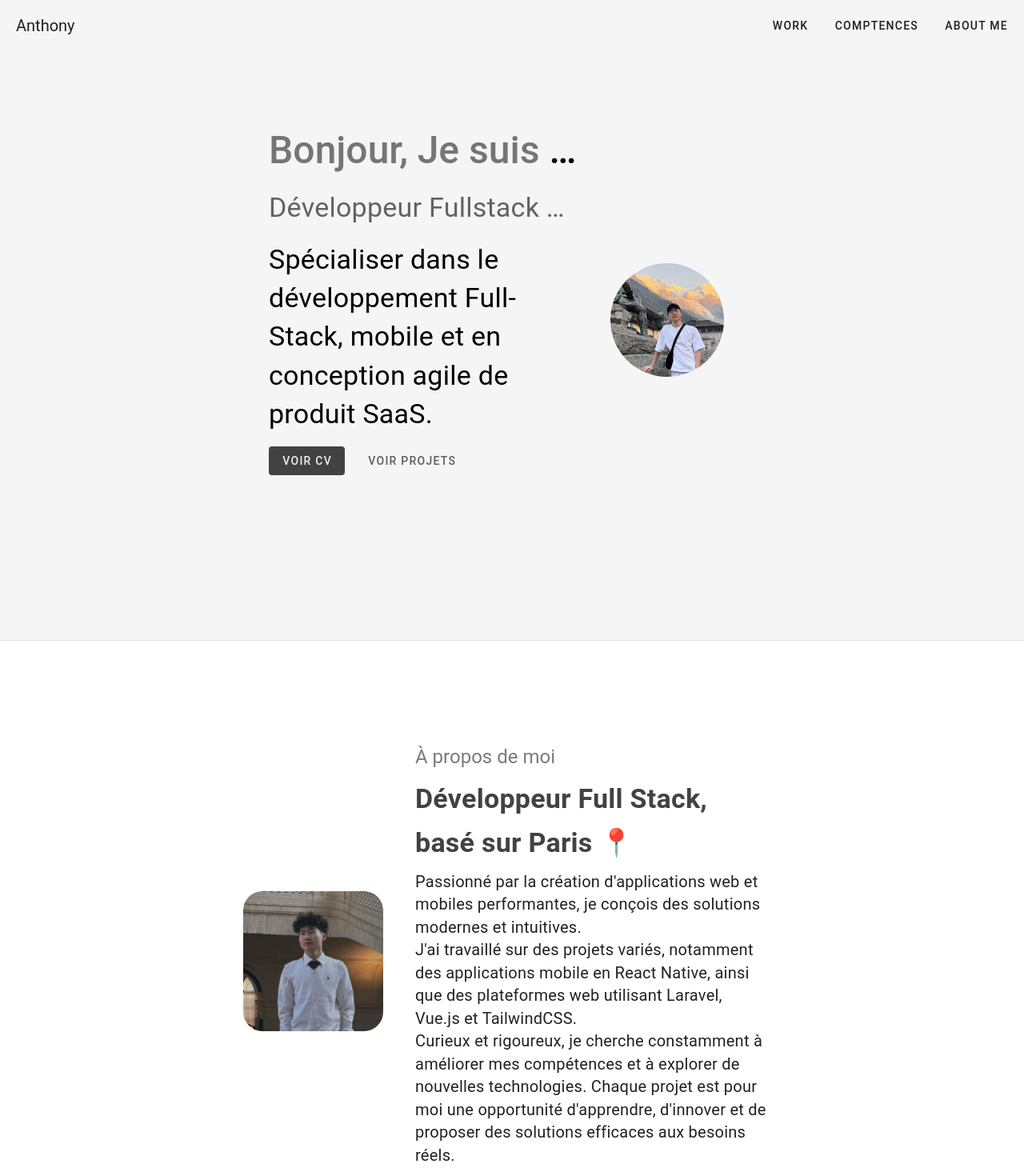
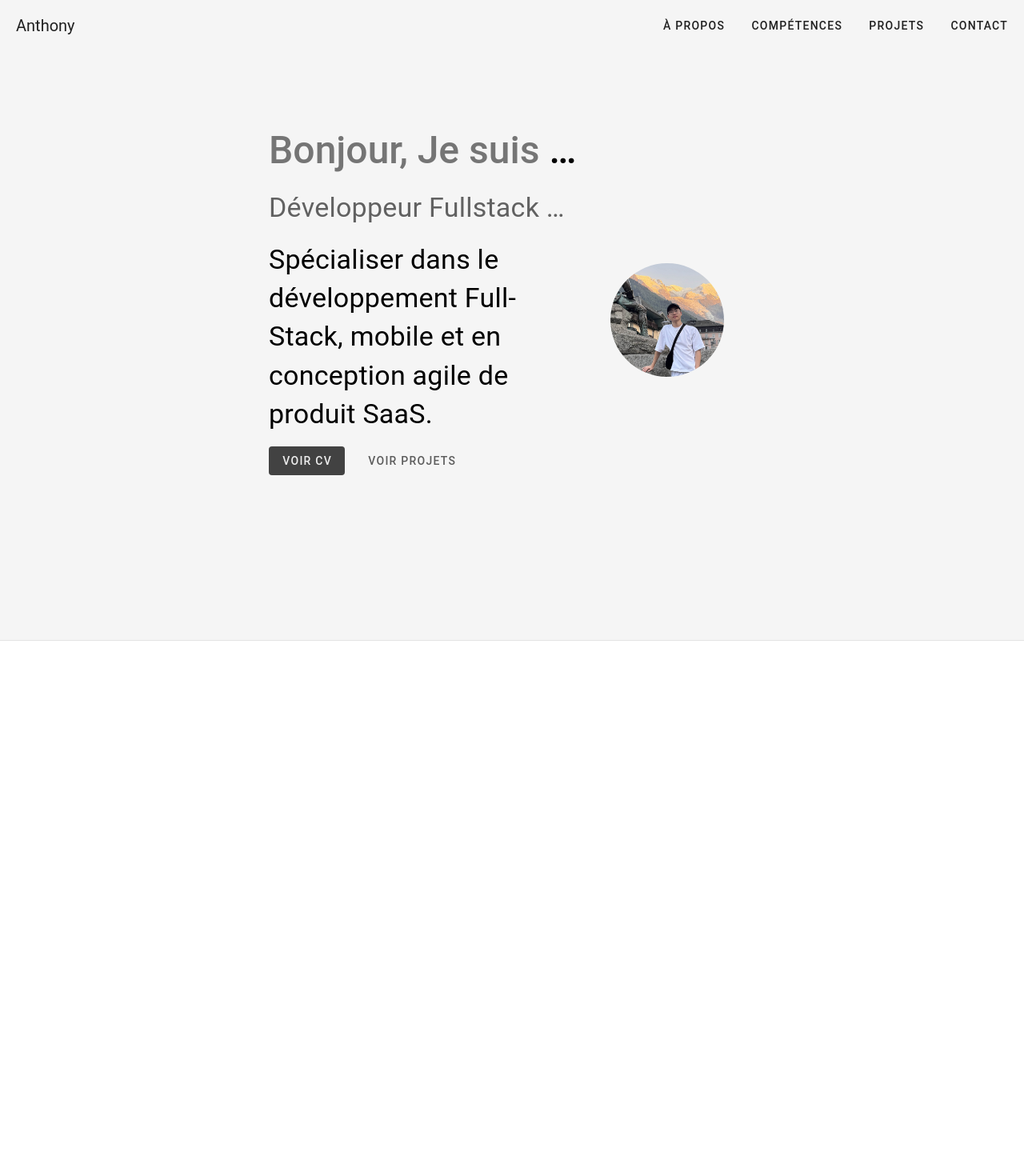
Before and after one commit to itsantho/e-portfolio, a Vue app: page / in a window 1280 px wide. Shown: the top 1470 px of the page at 80% size. Built offline with nearby package versions, Linux system fonts and the light colour scheme; some icons are missing; a small style sheet from the web is missing.

Commit message:
href buttons

```diff
--- a/src/App.vue
+++ b/src/App.vue
@@ -4,20 +4,22 @@
       <Navbar></Navbar>
       <Welcome></Welcome>
       <v-divider></v-divider>
-      <AboutMe></AboutMe>
+      <div id="propos">
+        <AboutMe></AboutMe>
+      </div>
       <v-divider></v-divider>
-      <Skills></Skills>
+      <Skills id="competences"></Skills>
       <v-divider></v-divider>
-      <Work data-aos="fade-left"></Work>
+      <Work id="projets" data-aos="fade-left"></Work>
       <v-divider></v-divider>
-      <Contact></Contact>
+      <Contact id="contact"></Contact>
       <Footer></Footer>
     </v-main>
   </v-app>
 </template>
 
 <script setup lang="ts">
-
+import Navbar from "./components/Navbar.vue";
 import Welcome from "@/views/Welcome.vue";
 import Work from "@/views/Work.vue";
 import Skills from "@/views/Skills.vue";
--- a/src/components/ContactButtons.vue
+++ b/src/components/ContactButtons.vue
@@ -6,7 +6,7 @@ import { mdiLinkedin, mdiGithub, mdiEmail } from '@mdi/js'
 const socials = [
   { name: 'LinkedIn', icon: mdiLinkedin, url: 'https://www.linkedin.com/in/anthony-iem-13052630b' },
   { name: 'GitHub', icon: mdiGithub, url: 'https://github.com/itsantho' },
-  { name: 'Email', icon: mdiEmail, url: 'https://github.com/itsantho' },
+  { name: 'Email', icon: mdiEmail, url: 'mailto:anthony.iempro1@gmail.com' },
 ]
 </script>
 
--- a/src/components/Navbar.vue
+++ b/src/components/Navbar.vue
@@ -1,16 +1,25 @@
 <script setup lang="ts">
-
+const scrollToSection = (sectionId: string) => {
+  const element = document.getElementById(sectionId);
+  if (element) {
+    element.scrollIntoView({
+      behavior: 'smooth',
+      block: 'start'
+    });
+  }
+};
 </script>
 
 <template>
-  <v-toolbar class="bg-transparent position-fixed" dark flat>
-      <v-toolbar-title>Anthony</v-toolbar-title>
-      <v-btn text="work"></v-btn>
-      <v-btn text="comptences"></v-btn>
-      <v-btn text="about me"></v-btn>
+  <v-toolbar class="bg-transparent position-fixed" dark flat style="z-index: 1000;">
+    <v-toolbar-title>Anthony</v-toolbar-title>
+    <v-spacer></v-spacer>
+    <v-btn text @click="scrollToSection('propos')">À propos</v-btn>
+    <v-btn text @click="scrollToSection('competences')">Compétences</v-btn>
+    <v-btn text @click="scrollToSection('projets')">Projets</v-btn>
+    <v-btn text @click="scrollToSection('contact')">Contact</v-btn>
   </v-toolbar>
 </template>
 
 <style scoped>
-
 </style>
--- a/src/components/OpenCV.vue
+++ b/src/components/OpenCV.vue
@@ -4,6 +4,15 @@ const downloadCV = () => {
   link.href = new URL('../assets/CV_dev_fullstack_Anthony_IEM.pdf', import.meta.url).href;
   link.download = 'CV_dev_fullstack_Anthony_IEM.pdf';
   link.click();
+};
+const scrollToWorks = () => {
+  const element = document.getElementById('projets');
+  if (element) {
+    element.scrollIntoView({
+      behavior: 'smooth',
+      block: 'start'
+    });
+  }
 };
 </script>
 
@@ -19,6 +28,7 @@ const downloadCV = () => {
       ></v-btn>
       <v-btn
         text="Voir projets"
+        @click="scrollToWorks()"
         variant="plain">
       </v-btn>
 
--- a/src/main.ts
+++ b/src/main.ts
@@ -25,6 +25,6 @@ app.mount('#app')
 
 AOS.init({
   duration: 1000,
-  once: true, // Animation une seule fois
+  once: false, // Permettre les animations multiples
   offset: 100
 })
--- a/src/views/Contact.vue
+++ b/src/views/Contact.vue
@@ -1,18 +1,24 @@
 <template>
   <v-container class="mt-16 mb-16" id="contact">
     <v-card flat class="mx-auto w-75 bg-transparent text-center">
-      <v-card-title class="d-flex justify-center mb-5 text-h4 font-weight-bold text-grey-darken-3 text-break" data-aos="fade-up">
-        Contactez-moi
-      </v-card-title>
+      <div data-aos="fade-up">
+        <v-card-title class="d-flex justify-center mb-5 text-h4 font-weight-bold text-grey-darken-3 text-break">
+          Contactez-moi
+        </v-card-title>
+        <v-card-title class="text-h5 mb-8 text-grey-darken-1 text-break">
+          Une question ? Un projet ? N'hésitez pas à me contacter !
+        </v-card-title>
+      </div>
 
-      <v-card-subtitle class="text-h5 mb-8 text-grey-darken-1 text-break" data-aos="fade-up" data-aos-delay="100">
-        Une question ? Un projet ? N'hésitez pas à me contacter !
-      </v-card-subtitle>
-
-      <v-row class="mb-16" justify="center" data-aos="fade-up" data-aos-delay="200">
+      <v-row class="mb-16" justify="center">
         <!-- Email -->
         <v-col cols="12" sm="6" md="3">
-          <v-card class="pa-6 text-center hover-card" elevation="2">
+          <v-card
+            class="pa-6 text-center hover-card"
+            elevation="2"
+            data-aos="fade-down"
+            data-aos-delay="100"
+          >
             <v-icon size="48" color="primary" class="mb-4">mdi-email</v-icon>
             <v-card-title class="text-h6">Email</v-card-title>
             <v-card-text>
@@ -25,7 +31,12 @@
 
         <!-- LinkedIn -->
         <v-col cols="12" sm="6" md="3">
-          <v-card class="pa-6 text-center hover-card" elevation="2">
+          <v-card
+            class="pa-6 text-center hover-card"
+            elevation="2"
+            data-aos="fade-down"
+            data-aos-delay="200"
+          >
             <v-icon size="48" color="#0A66C2" class="mb-4">mdi-linkedin</v-icon>
             <v-card-title class="text-h6">LinkedIn</v-card-title>
             <v-card-text>
@@ -38,7 +49,12 @@
 
         <!-- GitHub -->
         <v-col cols="12" sm="6" md="3">
-          <v-card class="pa-6 text-center hover-card" elevation="2">
+          <v-card
+            class="pa-6 text-center hover-card"
+            elevation="2"
+            data-aos="fade-down"
+            data-aos-delay="300"
+          >
             <v-icon size="48" color="#181717" class="mb-4">mdi-github</v-icon>
             <v-card-title class="text-h6">GitHub</v-card-title>
             <v-card-text>
@@ -49,13 +65,18 @@
           </v-card>
         </v-col>
 
-        <!-- Téléphone (optionnel) -->
+        <!-- Téléphone -->
         <v-col cols="12" sm="6" md="3">
-          <v-card class="pa-6 text-center hover-card" elevation="2">
+          <v-card
+            class="pa-6 text-center hover-card"
+            elevation="2"
+            data-aos="fade-up"
+            data-aos-delay="400"
+          >
             <v-icon size="48" color="success" class="mb-4">mdi-phone</v-icon>
             <v-card-title class="text-h6">Téléphone</v-card-title>
             <v-card-text>
-              <a href="tel:+33612345678" class="text-decoration-none text-grey-darken-2">
+              <a href="tel:+33698701805" class="text-decoration-none text-grey-darken-2">
                 +33 6 98 70 18 05
               </a>
             </v-card-text>
```
